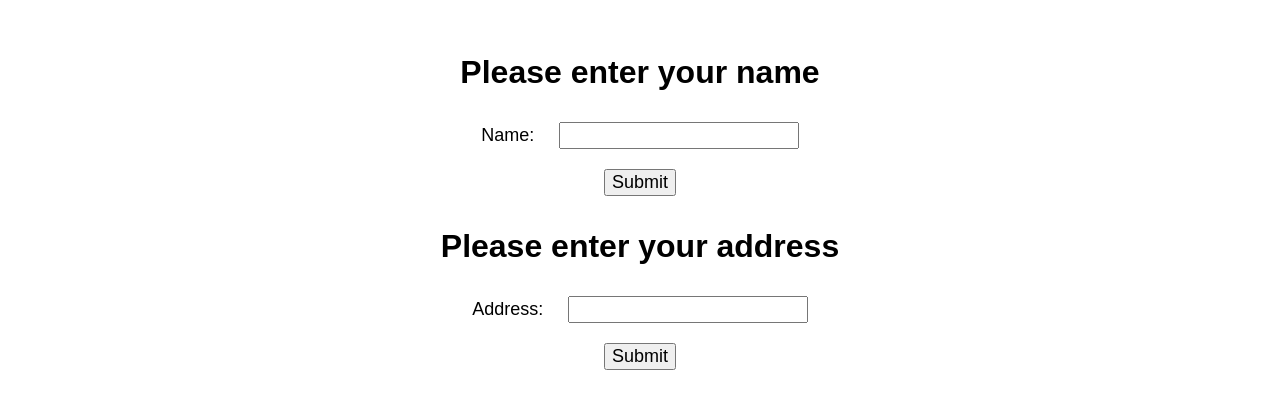
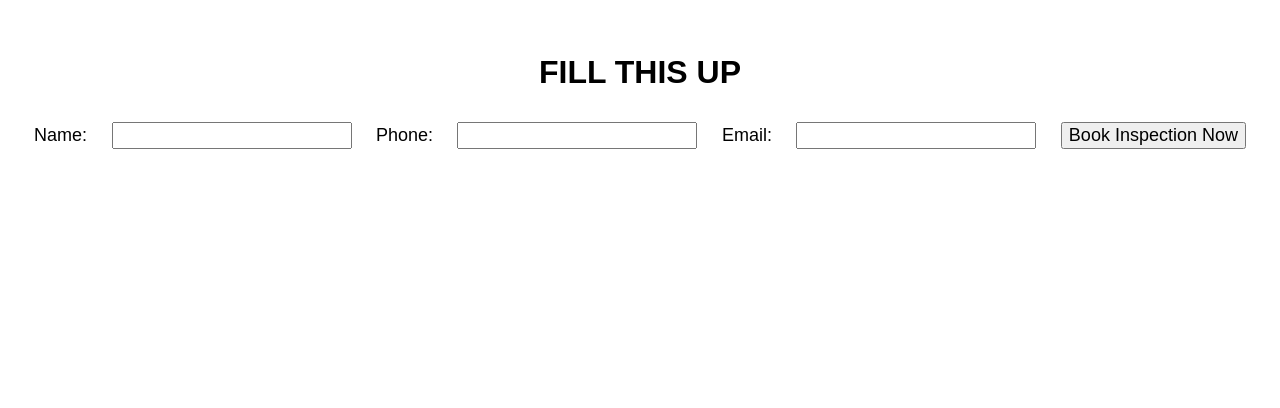
Before and after one commit to kkaiandrei-ship-it/mywebsite-IVY, a plain HTML site: page landingpage.html in a window 1280 px wide. Shown: the part 138-546 px from the top of the page. Drawn offline with Linux system fonts and the light colour scheme.

Commit message:
Update landingpage.html

```diff
--- a/landingpage.html
+++ b/landingpage.html
@@ -16,15 +16,18 @@ label, input, button { font-size: 18px; margin: 10px; }
 </head>
 <body>
 
-<h1>Please enter your name</h1>
-<form action="https://kkaiandrei-ship-it.github.io/mywebsite-IVY/thankyou.html" method="get">
-<label for="username">Name:</label> <input type="text" id="username" name="username" required>
-<br> <button type="submit">Submit</button>
-</form>
-  <h1>Please enter your address</h1>
-<form action="https://kkaiandrei-ship-it.github.io/mywebsite-IVY/thankyou.html" method="get">
-<label for="username">Address:</label> <input type="text" id="username" name="username" required>
-<br> <button type="submit">Submit</button>
+<h1>FILL THIS UP</h1>
+<form action="thankyou.html" method="post">
+  <label for="name">Name:</label>
+  <input type="text" id="name" name="name" required>
+
+  <label for="phone">Phone:</label>
+  <input type="tel" id="phone" name="phone" required>
+
+  <label for="email">Email:</label>
+  <input type="email" id="email" name="email" required>
+
+  <button type="submit">Book Inspection Now</button>
 </form>
 
 <!-- Google Tag Manager (noscript) -->
```
